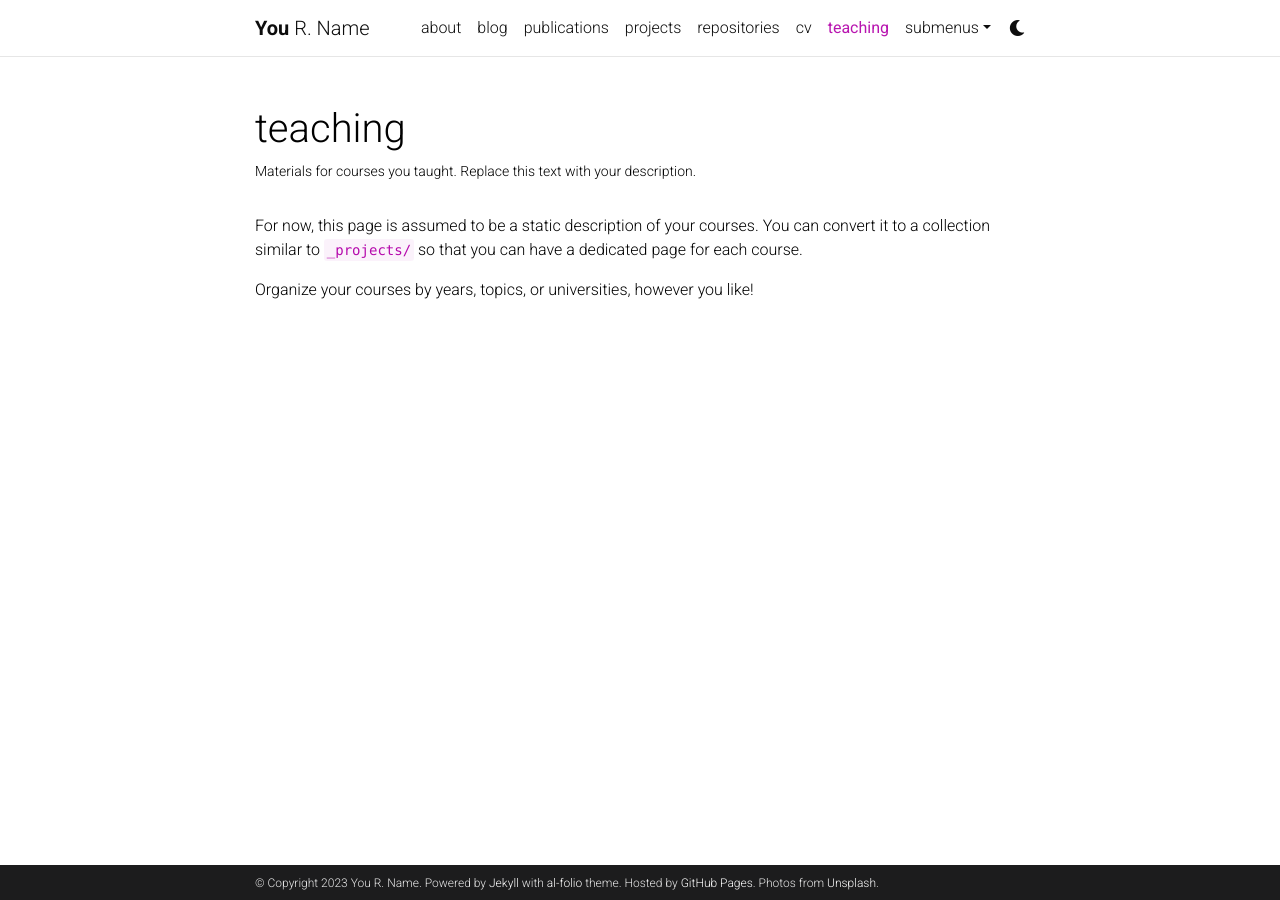
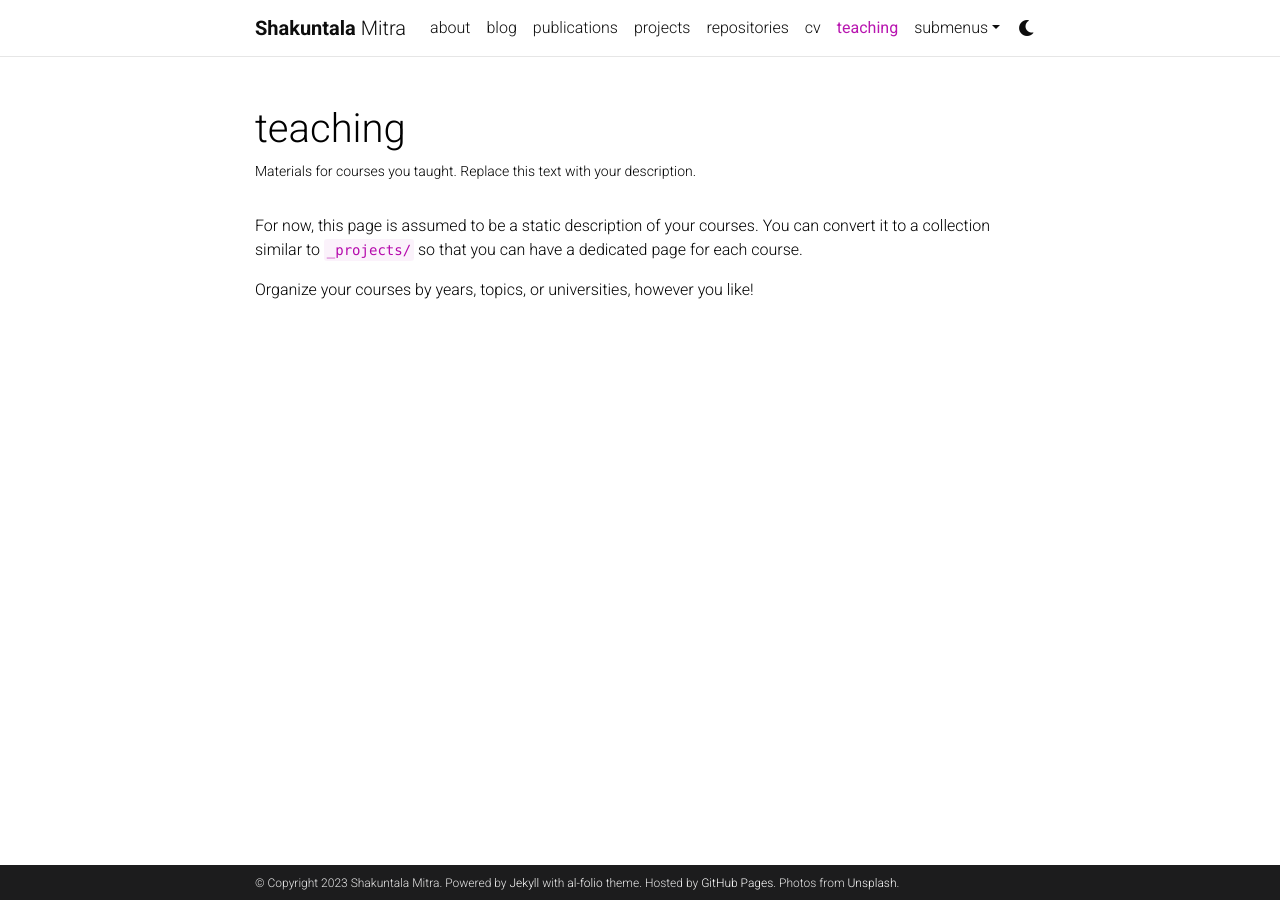
Before and after one commit to dna-witch/dna-witch.github.io, a Jekyll site: the page built from _pages/teaching.md, in a window 1280 px wide. Built offline with Jekyll 4.4.1, drawn with Linux system fonts in a browser that asks for light colours; comment, search, counter and statistics services are not loaded; a style sheet for code colours, icons or effects is not loaded.

Commit message:
added name and some social media accounts

```diff
--- a/_config.yml
+++ b/_config.yml
@@ -3,17 +3,17 @@
 # -----------------------------------------------------------------------------
 
 title: blank # the website title (if blank, full name will be used instead)
-first_name: You
-middle_name: R.
-last_name: Name
-email: you@example.com
+first_name: Shakuntala
+middle_name:
+last_name: Mitra
+email: shakuntala.mitra@gmail.com
 description: > # the ">" symbol means to ignore newlines until "footer_text:"
-  A simple, whitespace theme for academics. Based on [*folio](https://github.com/bogoli/-folio) design.
+  Biochemist turned Data Scientist. Passionate about building AI tools for advancing biomedical science research.
 footer_text: >
   Powered by <a href="https://jekyllrb.com/" target="_blank">Jekyll</a> with <a href="https://github.com/alshedivat/al-folio">al-folio</a> theme.
   Hosted by <a href="https://pages.github.com/" target="_blank">GitHub Pages</a>.
   Photos from <a href="https://unsplash.com" target="_blank">Unsplash</a>.
-keywords: jekyll, jekyll-theme, academic-website, portfolio-website  # add your own keywords or leave empty
+keywords: data-science, data-scientist, machine-learning, early-career, artificial-intelligence, bioinformatics, tech, academic-website, portfolio-website  # add your own keywords or leave empty
 
 lang: en # the language of your site (for example: en, fr, cn, ru, etc.)
 icon: ⚛️  # the emoji used as the favicon (alternatively, provide image name in /assets/img/)
@@ -71,17 +71,17 @@
 # Social integration
 # -----------------------------------------------------------------------------
 
-github_username: # your GitHub user name
+github_username: dna-witch # your GitHub user name
 gitlab_username: # your GitLab user name
 twitter_username: # your Twitter handle
 mastodon_username: # your mastodon instance+username in the format instance.tld/@username
-linkedin_username: # your LinkedIn user name
+linkedin_username: shakuntala-mitra # your LinkedIn user name
 telegram_username: # your Telegram user name
 scholar_userid: # your Google Scholar ID
 semanticscholar_id: # your Semantic Scholar ID
 whatsapp_number: # your WhatsApp number (full phone number in international format. Omit any zeroes, brackets, or dashes when adding the phone number in international format.)
 orcid_id: # your ORCID ID
-medium_username: # your Medium username
+medium_username: shakuntala-m # your Medium username
 quora_username: # your Quora username
 publons_id: # your ID on Publons
 osf_id: # your OSF ID
```
